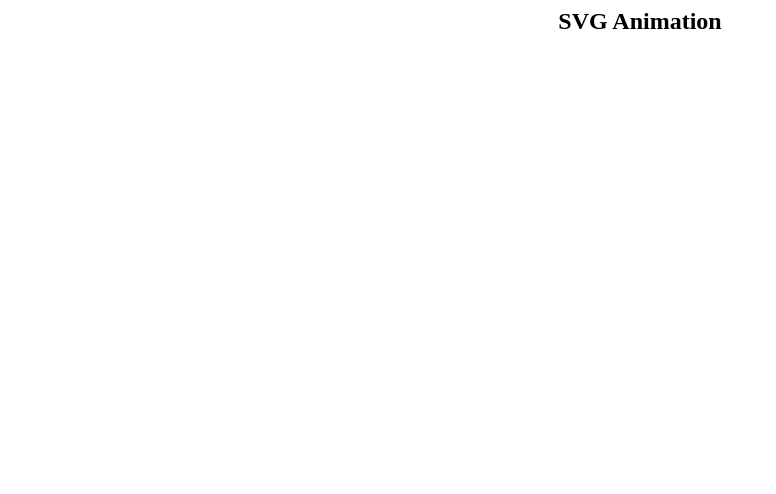
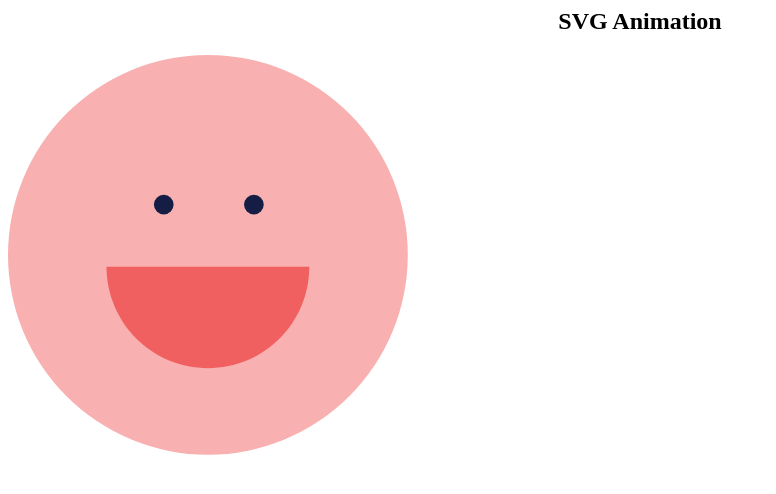
Before and after one commit to Najim473/SVG-Animation, a plain HTML site: page index.html in a window 1280 px wide. Shown: the whole page, without its empty margins (0-776 px from the left). Drawn offline with Linux system fonts and the light colour scheme.

Commit message:
happy-face

```diff
--- a/index.html
+++ b/index.html
@@ -1,11 +1,26 @@
 <html lang="en">
-<head>
-    <meta charset="UTF-8">
-    <meta http-equiv="X-UA-Compatible" content="IE=edge">
-    <meta name="viewport" content="width=device-width, initial-scale=1.0">
+  <head>
+    <meta charset="UTF-8" />
+    <meta http-equiv="X-UA-Compatible" content="IE=edge" />
+    <meta name="viewport" content="width=device-width, initial-scale=1.0" />
+    <link rel="stylesheet" href="style.css" />
     <title>Document</title>
-</head>
-<body>
-    <h2 style="text-align: center;">SVG Animation</h2>
-</body>
+  </head>
+  <body>
+    <h2 style="text-align: center">SVG Animation</h2>
+    <!-- SVG  -->
+    <svg version="1.1" class="happy-face" xmlns="http://www.w3.org/2000/svg" xmlns:xlink="http://www.w3.org/1999/xlink" x="0px" y="0px"
+  	 viewBox="-1342 713.1 194.9 194.9" style="enable-background:new -1342 713.1 194.9 194.9;" xml:space="preserve">
+  <style type="text/css">
+  	.st0{fill:#F8B0B1;}
+  	.st1{fill:#151D45;}
+  	.st2{fill:#F16060;}
+  </style>
+  <title  id="title" lang="en">This is a happy face.</title>
+  <circle class="st0" cx="-1244.6" cy="810.5" r="97.4"/>
+  <circle class="st1" cx="-1266.1" cy="786" r="4.8"/>
+  <circle class="st1" cx="-1222.2" cy="786" r="4.8"/>
+  <path class="st2" d="M-1195.2,816.3c0,27.3-22.1,49.4-49.4,49.4c-27.3,0-49.4-22.1-49.4-49.4H-1195.2z"/>
+  </svg>
+  </body>
 </html>
--- /dev/null
+++ b/style.css
@@ -0,0 +1,16 @@
+.happy-face {
+  width: 400px;
+  animation-name: bounce;
+  animation-duration: 1s;
+  animation-iteration-count: infinite;
+}
+@keyframes bounce {
+  0% {
+  }
+  30% {
+    transform: translateY(-50px);
+  }
+  50% {
+    /* transform: scale(1.2) rotate(10deg); */
+  }
+}
```
Also changed, not shown: ._happy.svg (added), thilakarathna_Bus.svg (added).
